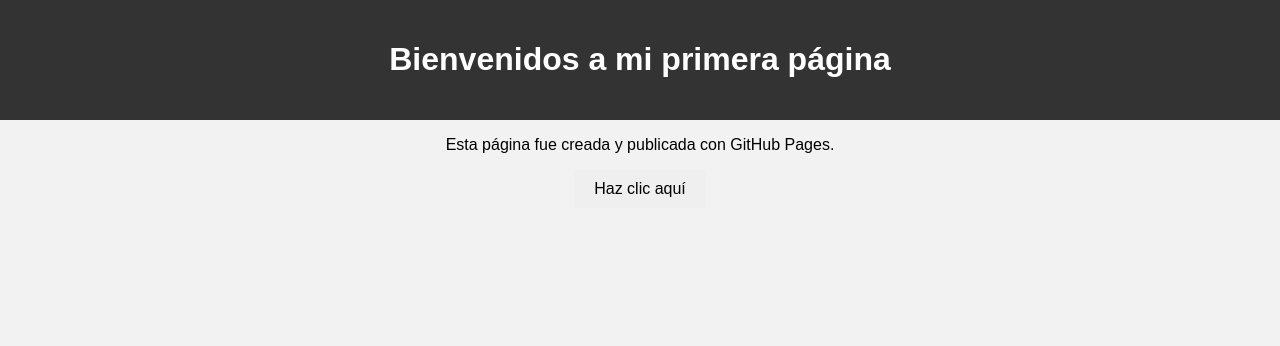
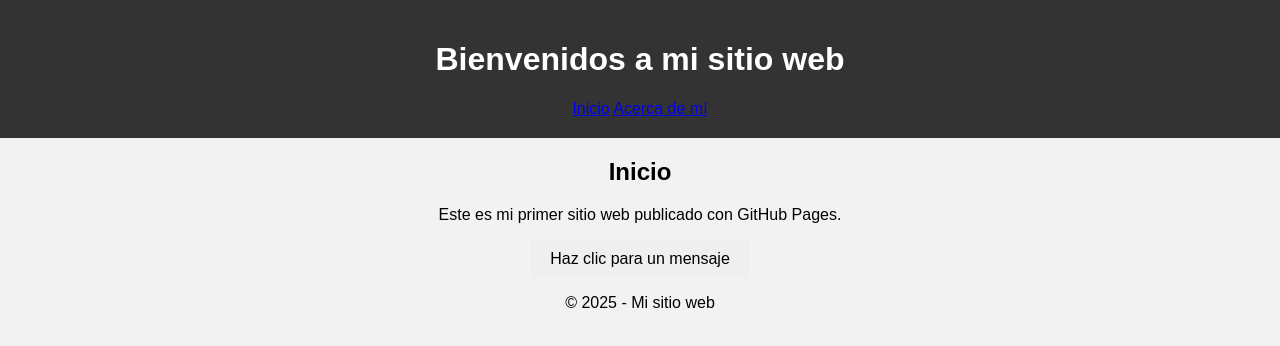
Before and after one commit to melimoreno320-create/mi-pagina, a plain HTML site: page index.html in a window 1280 px wide. Drawn offline with Linux system fonts and the light colour scheme.

Commit message:
Update index.html

```diff
--- a/index.html
+++ b/index.html
@@ -1,5 +1,5 @@
 <!DOCTYPE html>
-<html>
+<html lang="es">
 <head>
   <meta charset="UTF-8">
   <title>Mi Página Web</title>
@@ -7,12 +7,23 @@
 </head>
 <body>
   <header>
-    <h1>Bienvenidos a mi primera página</h1>
+    <h1>Bienvenidos a mi sitio web</h1>
+    <nav>
+      <a href="index.html">Inicio</a>
+      <a href="acerca.html">Acerca de mí</a>
+    </nav>
   </header>
+
   <section>
-    <p>Esta página fue creada y publicada con GitHub Pages.</p>
-    <button onclick="mostrarMensaje()">Haz clic aquí</button>
+    <h2>Inicio</h2>
+    <p>Este es mi primer sitio web publicado con GitHub Pages.</p>
+    <button onclick="mostrarMensaje()">Haz clic para un mensaje</button>
   </section>
+
+  <footer>
+    <p>© 2025 - Mi sitio web</p>
+  </footer>
+
+  <script src="script.js"></script>
 </body>
-<script src="script.js"></script>
 </html>
```
